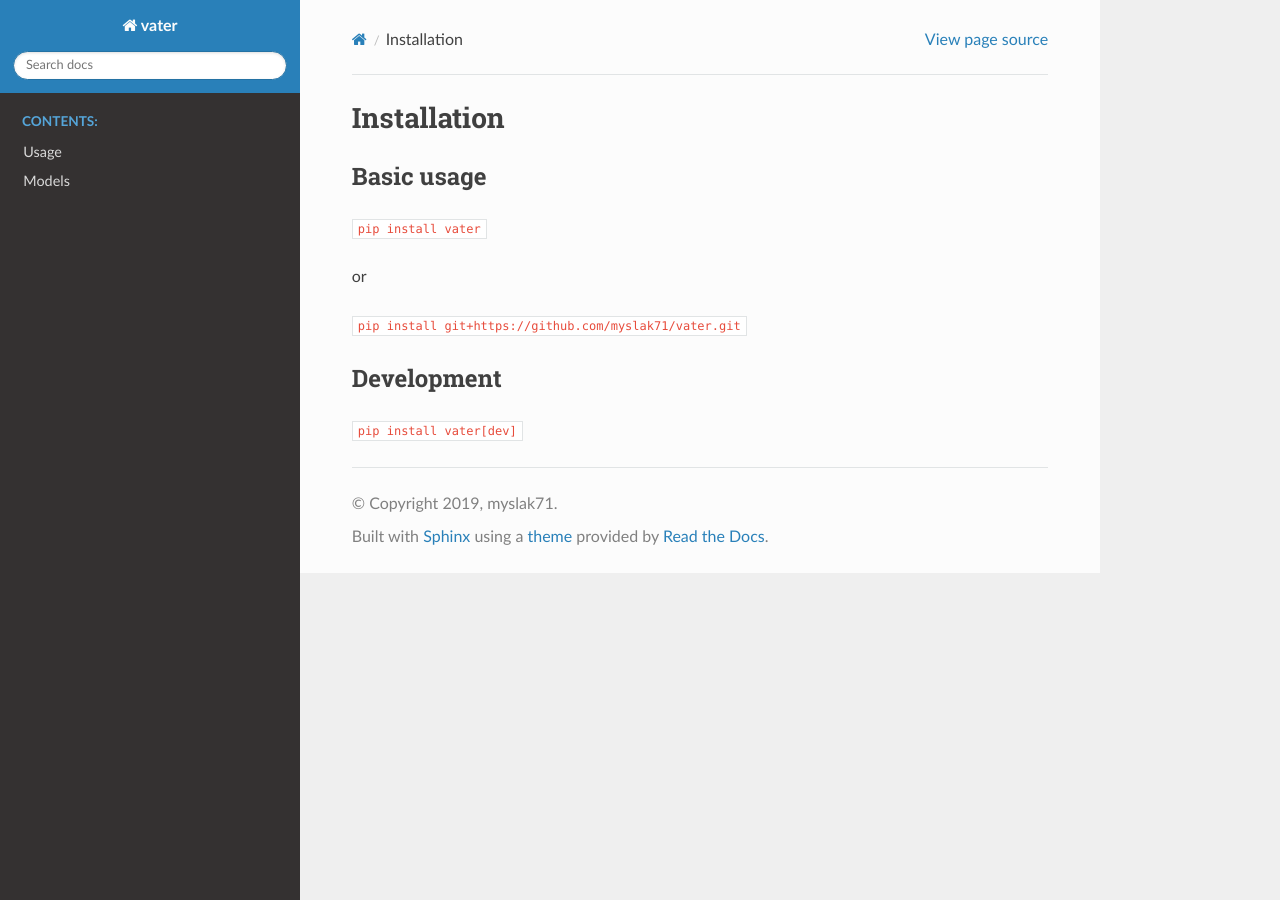
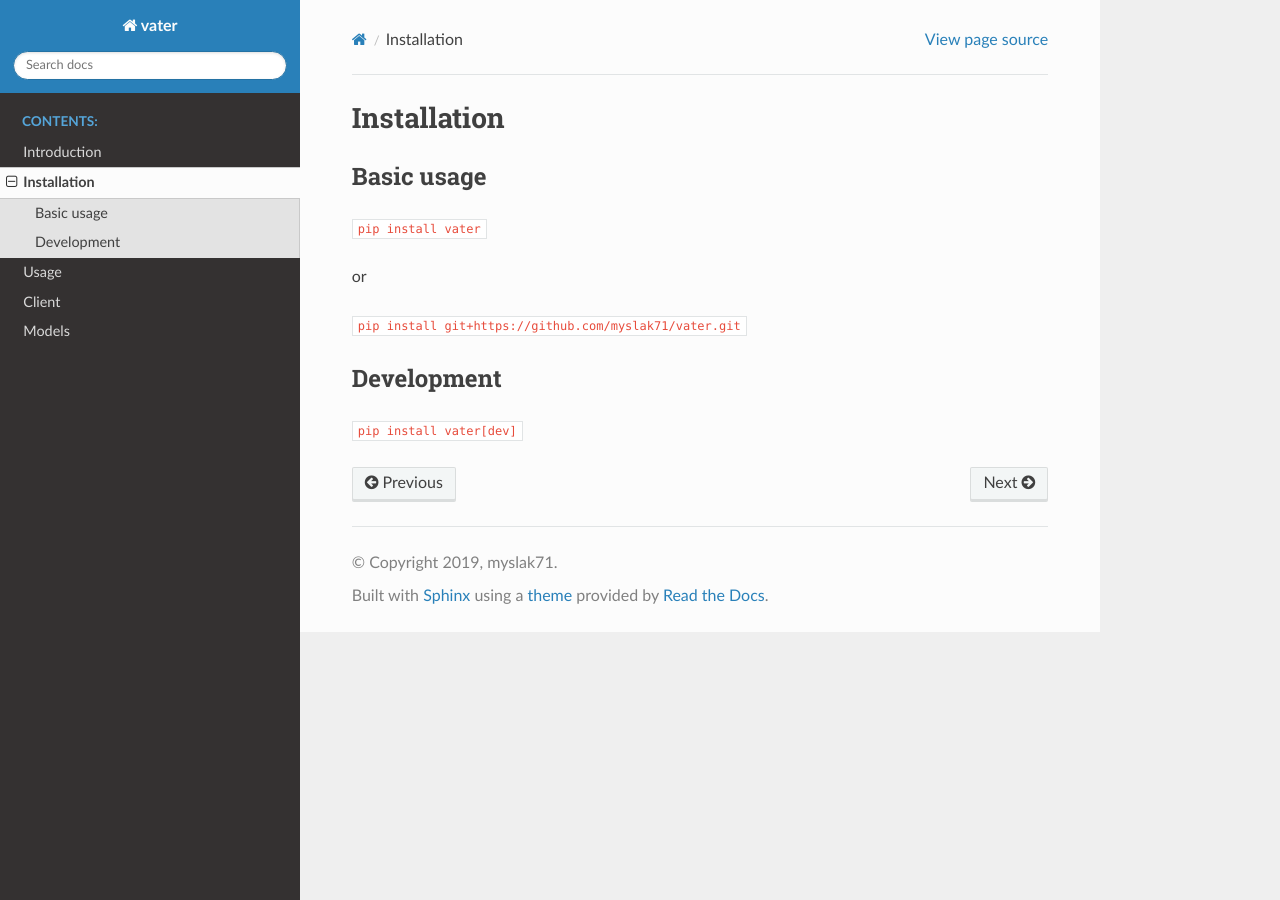
Before and after one commit to myslak71/vater, a Sphinx documentation site: the page built from docs/installation.rst, in a window 1280 px wide. Built offline with Sphinx 7.4.7 and the Read the Docs theme 2.0.0, drawn with Linux system fonts in a browser that asks for light colours; pages that are not in the unit, such as notebooks, are missing from menus.

Commit message:
Fix docs

```diff
--- a/docs/index.rst
+++ b/docs/index.rst
@@ -5,7 +5,8 @@ vater's docs
    :maxdepth: 2
    :caption: Contents:
 
-   install
+   introduction
+   installation
    usage
-   api
+   client
    models
```
